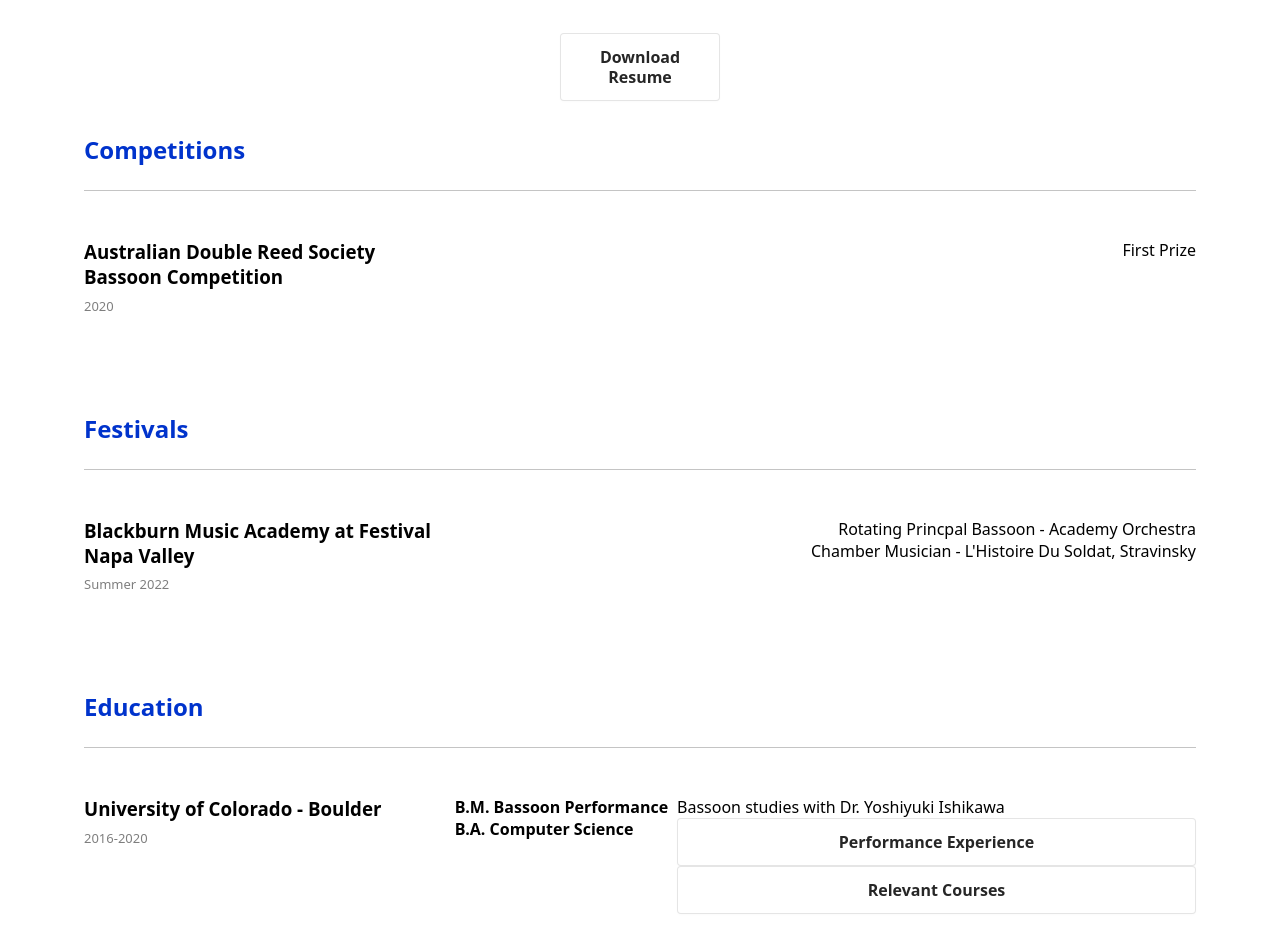
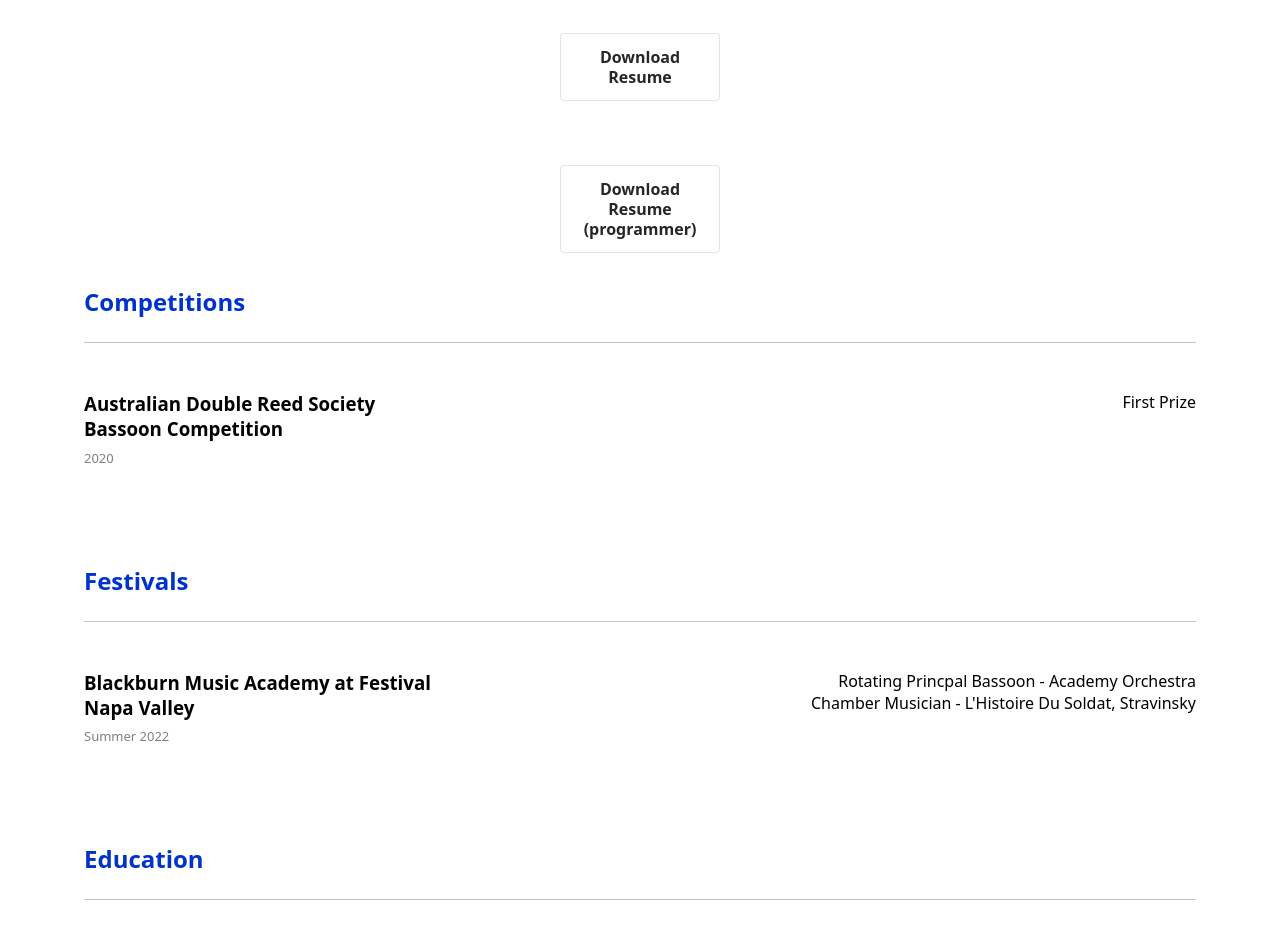
Before and after one commit to EthanShuler/portfolio, a React (Create React App) app: page /about in a window 1280 px wide. Shown: the part 1080-2010 px from the top of the page. Built offline with nearby package versions, Linux system fonts and the light colour scheme; a web font is replaced by a local one.

Commit message:
updated resume

```diff
--- a/src/components/Resume/Resume.jsx
+++ b/src/components/Resume/Resume.jsx
@@ -3,6 +3,7 @@ import styled from 'styled-components'
 import Collapsible from '../Collapsible'
 import { device } from '../../utils/Devices'
 import ResumePdf from './Resume.pdf'
+import UpdatedResumePdf from './Resume_4-22-24.pdf'
 import Button from '../Button'
 
 const ResumeContainer = styled.div`
@@ -112,6 +113,11 @@ const Resume = () => {
       <ResumeLink>
         <a href={ResumePdf} rel='noopener noreferrer' target='_blank' >
           <Button trailingIcon="picture_as_pdf" label="Resume">Download Resume</Button>
+        </a>
+      </ResumeLink>
+      <ResumeLink>
+        <a href={UpdatedResumePdf} rel='noopener noreferrer' target='_blank' >
+          <Button trailingIcon="picture_as_pdf" label="Resume">Download Resume (programmer) </Button>
         </a>
       </ResumeLink>
 
```
Also changed, not shown: 1 other file (tests, documents, lock files or other folders).
